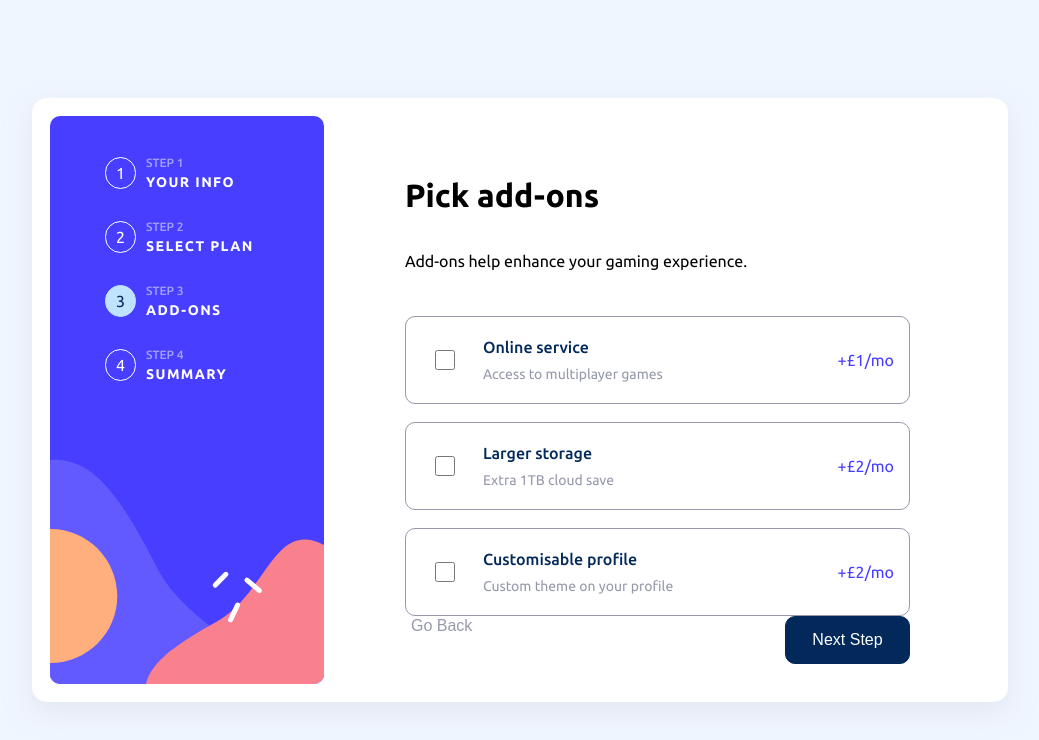
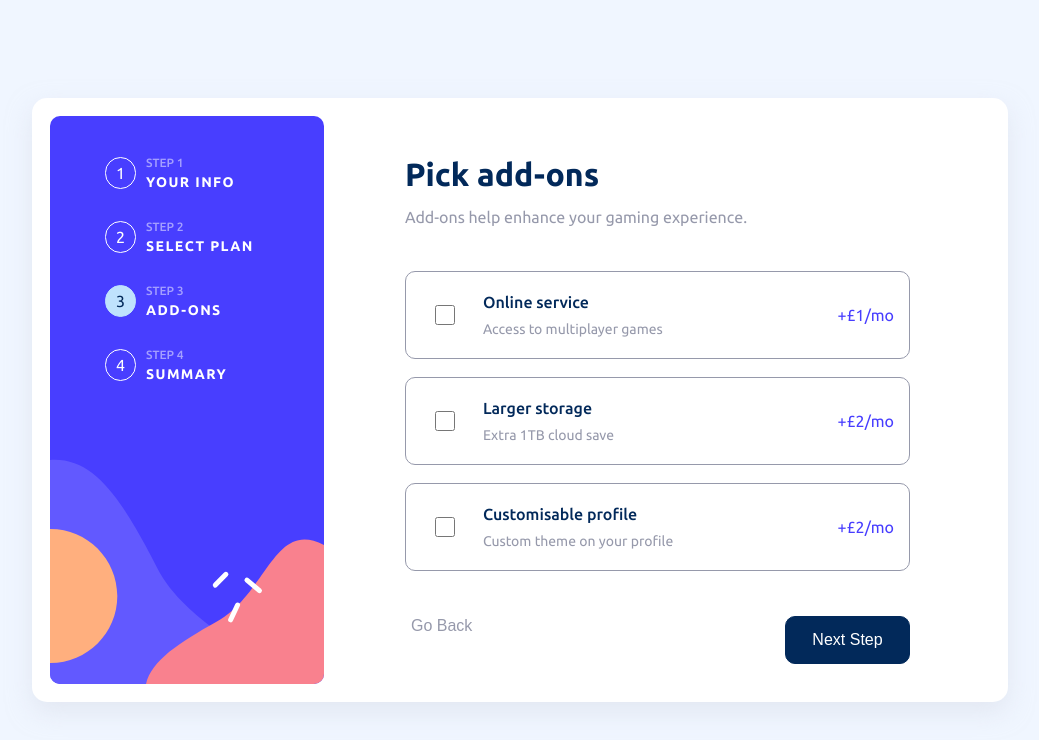
Before and after one commit to siccoo/clan-fe-test, a React (Create React App) app in the folder multi-step-form/: page /add-ons in a window 1280 px wide. Shown: the top 740 px of the page, without its empty margins (120-1159 px from the left). Built offline with nearby package versions, Linux system fonts and the light colour scheme; the HTML template or start-up script is replaced by a standard one.

Commit message:
validation completed on Step3

```diff
--- a/multi-step-form/src/pages/StepThree/index.jsx
+++ b/multi-step-form/src/pages/StepThree/index.jsx
@@ -156,8 +156,8 @@ const StepThree = () => {
         </div>
         <div className="mainContent">
           <div className="addOnsContainer">
-            <h1 className="stepHeader">Pick add-ons</h1>
-            <p className="stepSubText">
+            <h1 className="step1Header">Pick add-ons</h1>
+            <p className="step1SubText">
               Add-ons help enhance your gaming experience.
             </p>
 
```
